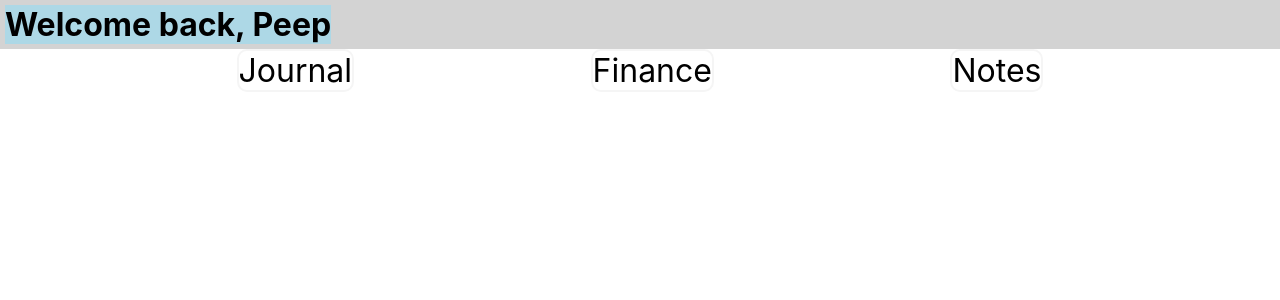
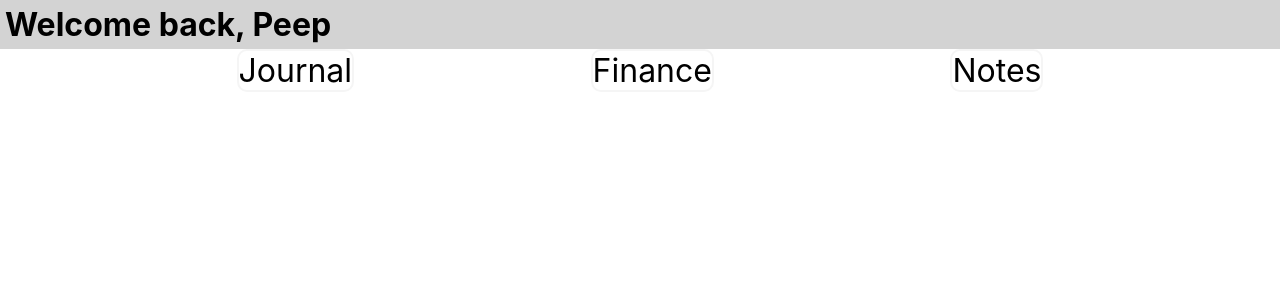
Before and after one commit to arn-foto/encrypt-me, a React (Create React App) app in the folder encrypt-me/: page / in a window 1280 px wide. Shown: the top 300 px of the page. Built offline with nearby package versions, Linux system fonts and the light colour scheme.

Commit message:
+ NotePad

```diff
--- a/encrypt-me/src/Header/styles.js
+++ b/encrypt-me/src/Header/styles.js
@@ -6,8 +6,6 @@ const HeaderContainer = styled.div`
 	background-color: lightgrey;
 `;
 
-const HeaderLeft = styled.div`
-	background-color: lightblue;
-`;
+const HeaderLeft = styled.div``;
 
 export { HeaderContainer, HeaderLeft };
```
